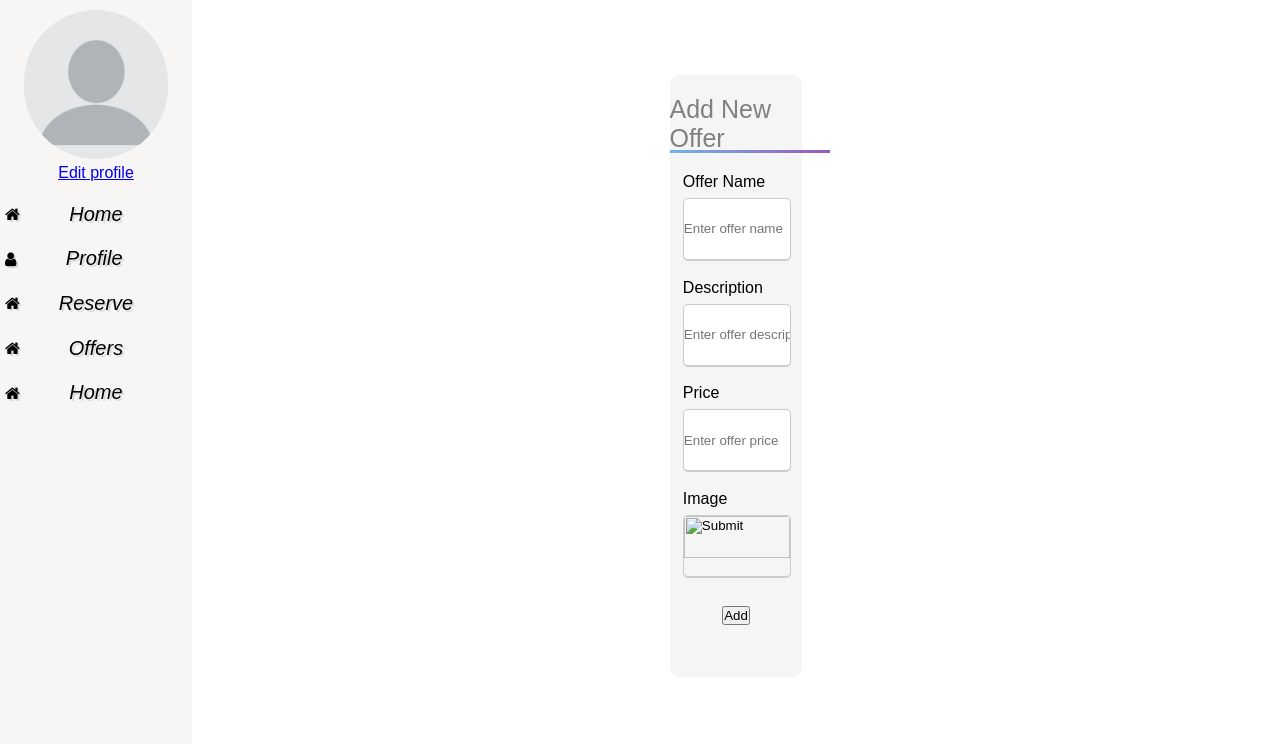
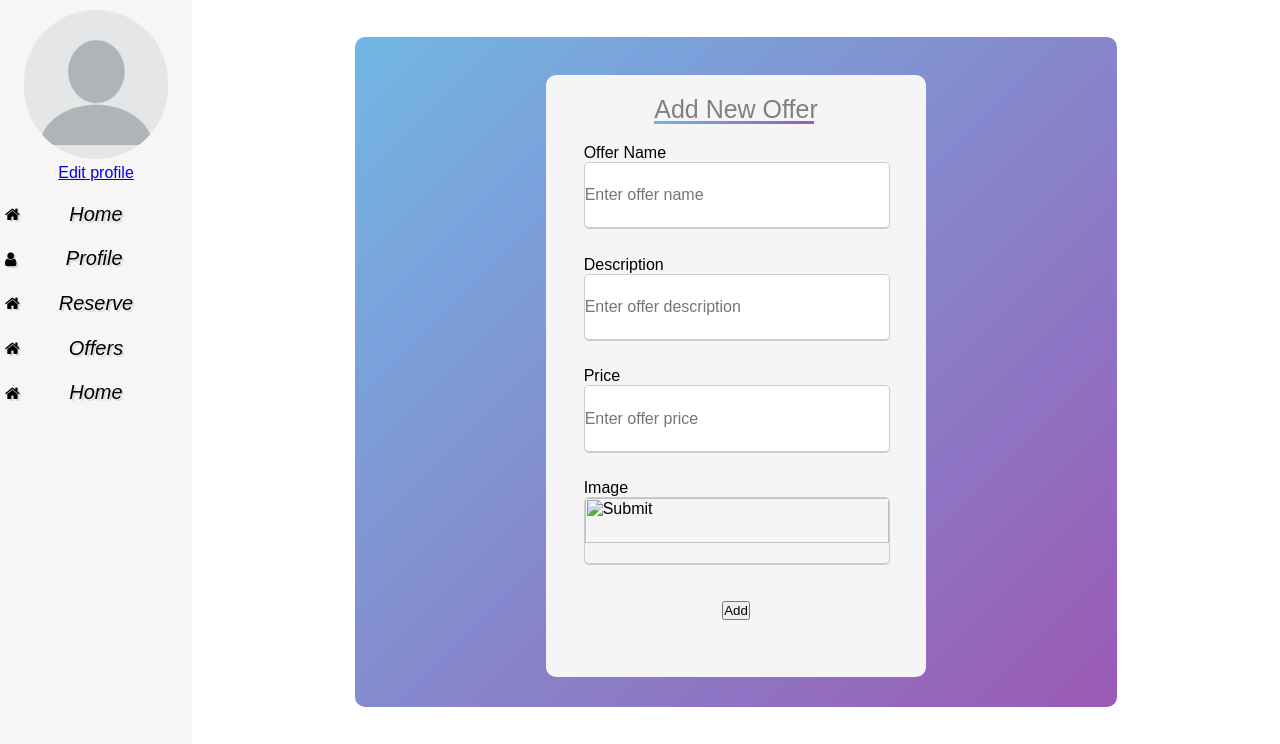
Before and after one commit to SeifA7mad/Utopia-Clinc-website-, a PHP site: the page made by Utopia Clinic (website)/admin/Add New Offer(Admin).html in a window 1280 px wide. Shown: the part 56-800 px from the top of the page. Run offline with PHP 8.4, Linux system fonts and the light colour scheme.

Commit message:
Update styles.css

```diff
--- a/Utopia Clinic (website)/includes/styles.css
+++ b/Utopia Clinic (website)/includes/styles.css
@@ -684,17 +684,10 @@ footer {
     margin: auto;
     justify-content: center;
     align-items: center;
-<<<<<<< Updated upstream
     background:linear-gradient(135deg,#71b7e6,#9b59b6) ;
     width: 70%;
     height: 90%;
     border-radius: 10px;
-=======
-    background: linear-gradient(135deg,#71b7e6,#9b59b6);
-    width: fit-content;
-    background: #fff ;
-    margin: auto;
->>>>>>> Stashed changes
 }
 
 .add-new-offer .title{
@@ -738,11 +731,6 @@ footer {
     width: 100%;
     border-radius: 5px;
     border: 1px solid #ccc;
-<<<<<<< Updated upstream
-    font-size: medium;
-    border-bottom-width: 2px;
-    margin-top: 7px ;
-=======
     font-size:medium;
     border-bottom-width: 2px ;
     margin-bottom: 10px;
@@ -753,7 +741,6 @@ footer {
 .offer-details .input-box .offer-details{
     font-weight: 500;
     margin-bottom: 5px;
->>>>>>> Stashed changes
 }
 
 form .offer-btn{
```
